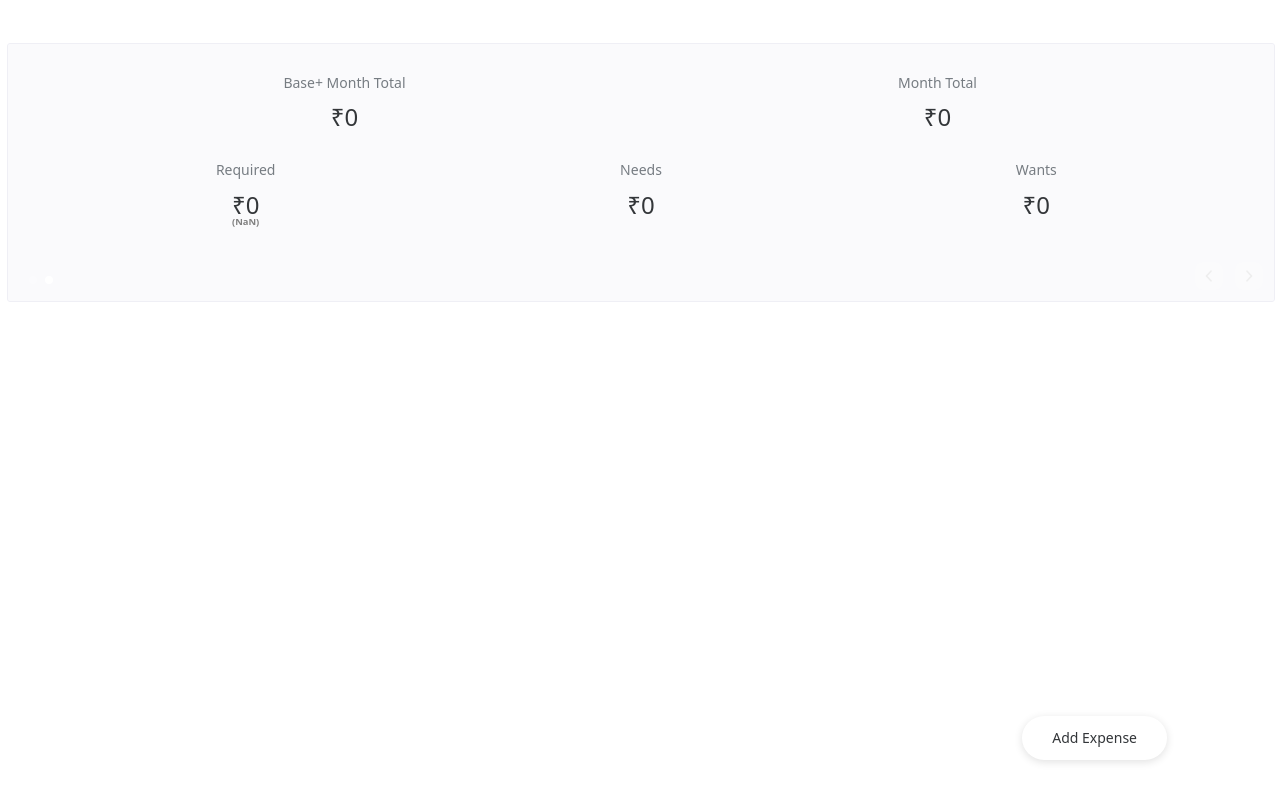
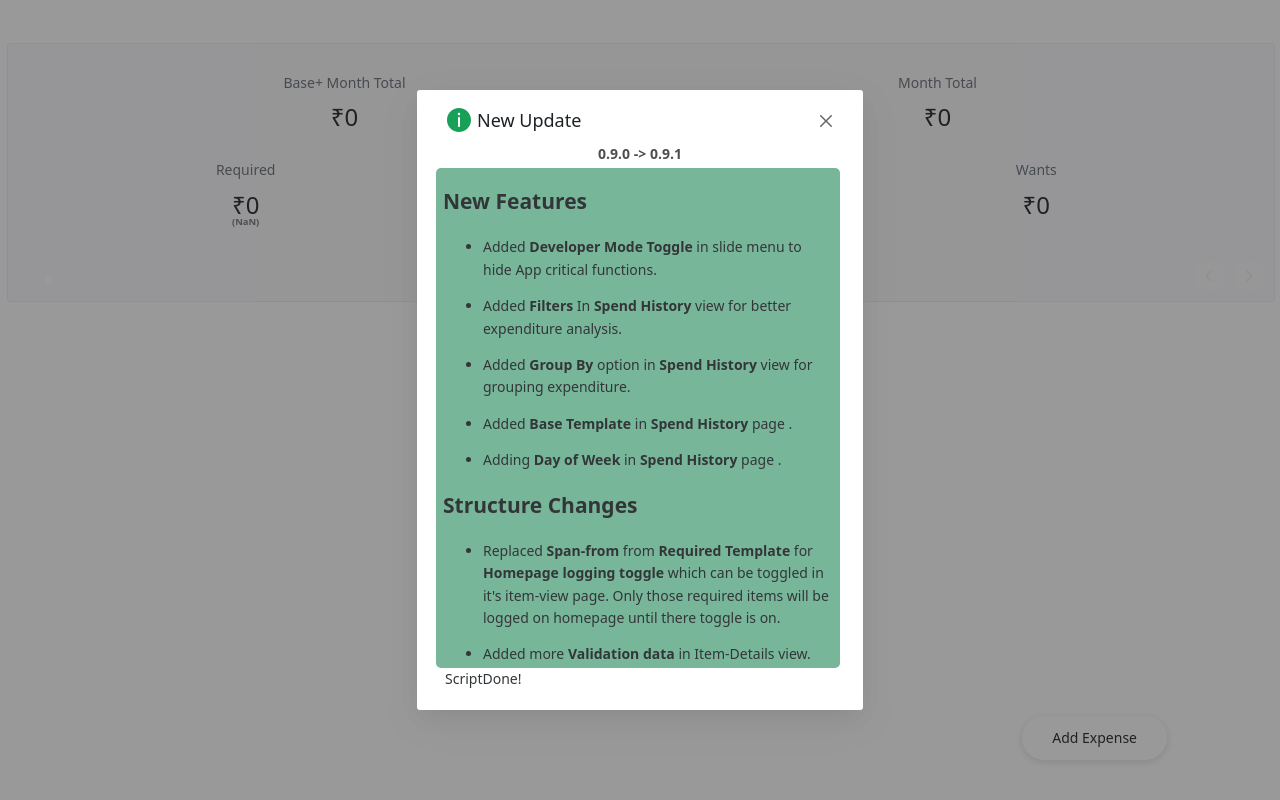
Before and after one commit to devpartap/MoneyTracker, a Vue app: page / in a window 1280 px wide. Built offline with nearby package versions, Linux system fonts and the light colour scheme; some icons are missing.

Commit message:
bugfixes and working on updatesInfo

```diff
--- a/src/components/updatesInfo.vue
+++ b/src/components/updatesInfo.vue
@@ -1,26 +1,213 @@
 <template>
-    <n-modal v-model:show="toshowModal" preset="dialog"  title="New Version Available">
+    <n-modal v-model:show="toshowModal" preset="dialog" title="New Update">
 
-        <h4 style="text-align: center;"> {{ props.version }} -> 0.9(betaz) </h4>
+    <h4 class="version_info">{{ this_version }} -> {{ latest_version }} </h4>
+
+        <n-scrollbar class="scrollbar">
+
+
+
+            <h2 id="new-features">New Features</h2>
+            <ul>
+                <li>
+                    <p>Added <strong>Developer Mode Toggle</strong> in slide menu to hide App critical functions.</p>
+                </li>
+                <li>
+                    <p>Added <strong>Filters</strong> In <strong>Spend History</strong> view for better expenditure
+                        analysis.</p>
+                </li>
+                <li>
+                    <p>Added <strong>Group By</strong> option in <strong>Spend History</strong> view for grouping
+                        expenditure.</p>
+                </li>
+                <li>
+                    <p>Added <strong>Base Template</strong> in <strong>Spend History</strong> page .</p>
+                </li>
+                <li>
+                    <p>Adding <strong>Day of Week</strong> in <strong>Spend History</strong> page .</p>
+                </li>
+            </ul>
+            <h2 id="structure-changes">Structure Changes</h2>
+            <ul>
+                <li>
+                    <p>Replaced <strong>Span-from</strong> from <strong>Required Template</strong> for <strong>Homepage
+                            logging toggle</strong> which can be toggled in it&#39;s item-view page. Only those required
+                        items will be logged on homepage until there toggle is on.</p>
+                </li>
+                <li>
+                    <p>Added more <strong>Validation data</strong> in Item-Details view.</p>
+                </li>
+                <li>
+                    <p>Added <strong>installation script</strong> for changing Local Storage JSON Structure.</p>
+                </li>
+                <li>
+                    <p><strong>Initialized dates</strong> now in required don&#39;t pass the first entry&#39;s date.</p>
+                </li>
+            </ul>
+            <h2 id="bug-fixes">Bug Fixes</h2>
+            <ul>
+                <li>
+                    <p>Fixed <strong>Empty Spend</strong> Name</p>
+                </li>
+                <li>
+                    <p>Fixed <strong>Wild Input Fields</strong></p>
+                </li>
+                <li>
+                    <p>Fixed <strong>Span-till&#39;s Date Picker</strong></p>
+                </li>
+                <li>
+                    <p>Fixed <strong>Modal not closing</strong> on Delete Values</p>
+                </li>
+                <li>
+                    <p>Fixed <strong>Registration of spending</strong> when the start span date of required category is
+                        future and not today.</p>
+                </li>
+                <li>
+                    <p>Fixed editing <strong>Item specific date</strong> in required doesn&#39;t works</p>
+                </li>
+                <li>
+                    <p>Fixed 0 while adding item to a existing catagory past date.</p>
+                </li>
+                <li>
+                    <p>Fixed <strong>Delete entries</strong> doesn&#39;t work this year when the catagory is not fully
+                        filled</p>
+                </li>
+            </ul>
+            <h2 id="minor-changes">Minor Changes</h2>
+            <ul>
+                <li>
+                    <p>Added function to <strong>separate money value</strong> with commas too in Spend History view.</p>
+                </li>
+                <li>
+                    <p>View wants, then needs, then required in <strong>Spend History</strong> page.</p>
+                </li>
+                <li>
+                    <p>Added <strong>month names</strong> in the edit menu for entries and values per month</p>
+                </li>
+            </ul>
+
+        </n-scrollbar>
+
+        <div v-if="checkInstallScripts()">
+            <n-button v-show="($data.history.devmode) && (scrypt_done == 0)" type="success" @click="executeUpdateScripts()">
+                Execute Script
+            </n-button>
+            <div v-if="(!$data.history.devmode)">
+                {{ executeUpdateScripts() }}
+            </div>
+
+            <div v-if="scrypt_done == 1">
+                Running Update script
+            </div>
+            <div v-show="scrypt_done == 2">
+                ScriptDone!
+            </div>
+        </div>
 
     </n-modal>
 </template>
 
 <script setup>
 
-    import { NModal } from 'naive-ui';
-    import { ref } from 'vue';
+import { NButton, NModal, NScrollbar } from 'naive-ui';
+import { ref,inject } from 'vue';
 
-    const props = defineProps({
-        version:""
+const $data = inject('$data')
+
+console.log("App version -> " + $data.history.version)
+
+const latest_version = "0.9.1"
+let this_version = ""
+
+let toshowModal = ref(false)
+let scrypt_done = ref(0)
+
+let runIndex = null
+
+
+if($data.history.version == undefined){
+    this_version = "0.9.0"
+}
+else{
+    this_version = $data.history.version
+}
+
+
+if (this_version != latest_version) {
+    toshowModal.value = true
+}
+
+
+function checkInstallScripts()
+{
+    // debugger;
+    let availablescripts = Object.keys(installScripts)
+    console.log(availablescripts)
+
+    let this_v_arry = this_version.split('.')
+
+    runIndex = availablescripts.findIndex((element) => {
+        let element_arry = element.split('.')
+        if(this_v_arry[0] > element_arry[0]){
+            return true
+        }
+        else if(this_v_arry[1] > element_arry[1]){
+            return true
+        }
+        else if(this_v_arry[2] > element_arry[2]){
+            return true
+        }
     })
 
-    let toshowModal = ref(false)
+    if(runIndex == 0)
+    {
+        runIndex = null
+        return false
+    }
+    if(runIndex == -1)
+    {
+        runIndex = availablescripts.length - 1
+        return true
+    }
+    return false
 
-    if(props.version != '0.8')
-    {
-        toshowModal.value = true
-    }
+}
+
+function executeUpdateScripts()
+{
+    scrypt_done.value = 1
+    console.log("running script now")
+    scrypt_done.value = 2
+}
 
 
+let installScripts = {
+    "0.9.1": function() {
+        $data.history.version = "0.9.2"
+    }
+}
+
+function save()
+{
+    localStorage.setItem("_DATA_", JSON.stringify($data))
+}
+
 </script>
+
+<style>.version_info {
+    text-align: center;
+    color: rgb(78, 78, 78);
+    font-weight: bold;
+    margin-top: 0px;
+    margin-bottom: 3px;
+}
+
+.scrollbar {
+    background-color: #78b69a;
+    border-radius: 5px 5px 5px 5px;
+    padding-left: 7px;
+    padding-right: 7px;
+    max-height: 500px;
+    margin-left: -9px;
+    margin-right: -4px;
+}</style>
--- a/src/pages/main.vue
+++ b/src/pages/main.vue
@@ -127,7 +127,7 @@
     Add Expense
   </n-back-top>
 
-  <updatesInfo :version="0.8"/>
+  <updatesInfo />
 
 
   </template>
```
Also changed, not shown: 1 other file (tests, documents, lock files or other folders).
